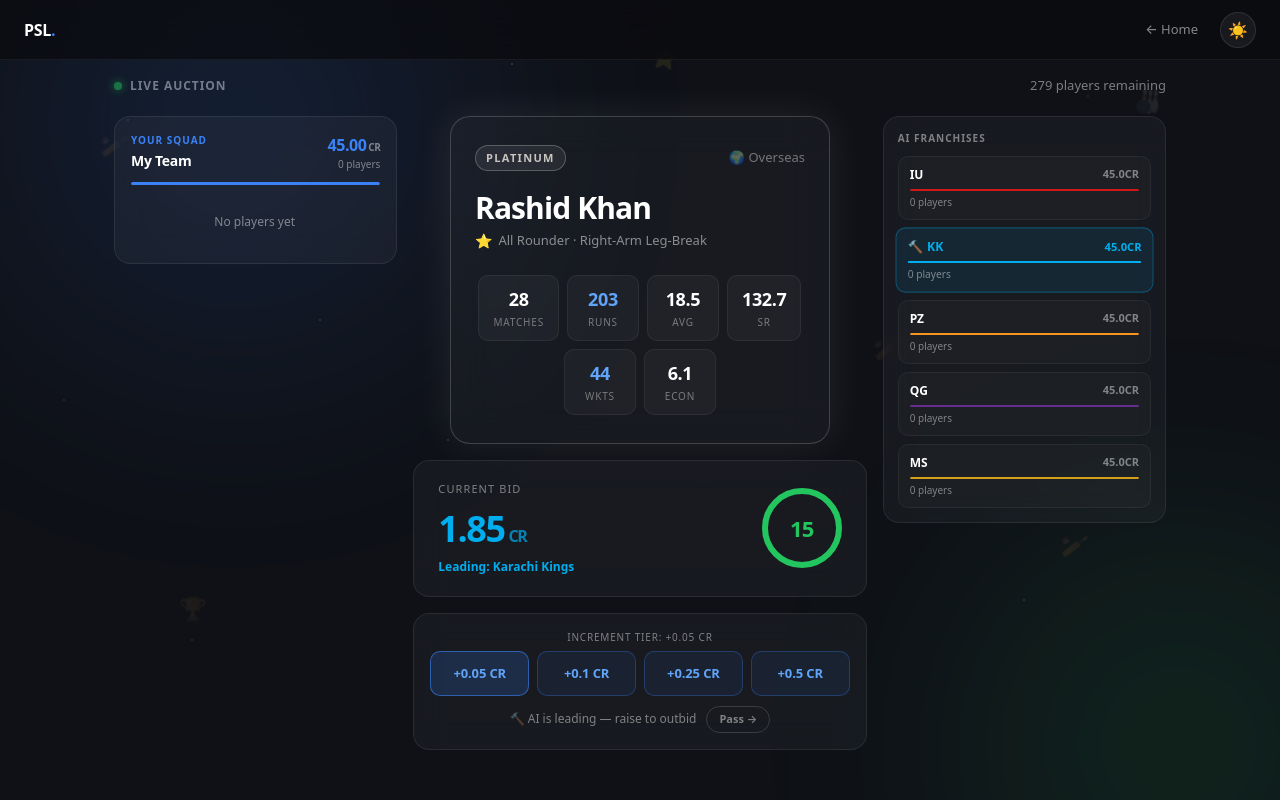
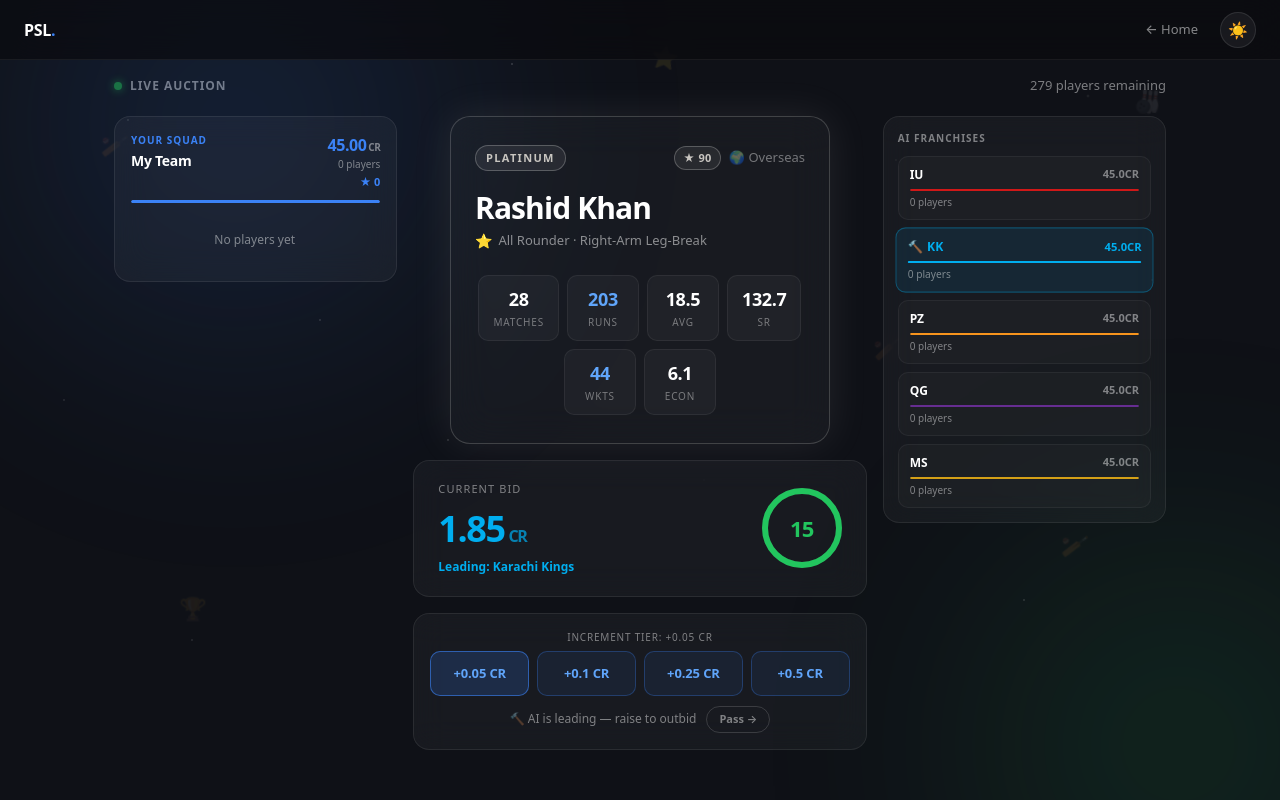
Before and after one commit to hasan-malik/cricket-auction, a React (Vite) app: page /cricket-auction/auction in a window 1280 px wide. Built offline with nearby package versions, Linux system fonts and the light colour scheme.

Commit message:
feat(ratings): display ratings on player cards and team panels, win by total rating

```diff
--- a/src/components/auction/PlayerCard.jsx
+++ b/src/components/auction/PlayerCard.jsx
@@ -84,9 +84,25 @@ export default function PlayerCard({ player, isNew }) {
         }}>
           {player.category}
         </span>
-        <span style={{ fontSize: '13px', color: 'rgba(255,255,255,0.4)' }}>
-          {player.nationality === 'Overseas' ? '🌍 Overseas' : '🇵🇰 Pakistani'}
-        </span>
+        <div style={{ display: 'flex', alignItems: 'center', gap: '8px' }}>
+          {player.rating != null && (
+            <span style={{
+              fontSize: '11px',
+              fontWeight: 700,
+              color: cat.text,
+              background: cat.bg,
+              padding: '3px 8px',
+              borderRadius: '9999px',
+              border: `1px solid ${cat.glow}44`,
+              letterSpacing: '0.04em',
+            }}>
+              ★ {player.rating}
+            </span>
+          )}
+          <span style={{ fontSize: '13px', color: 'rgba(255,255,255,0.4)' }}>
+            {player.nationality === 'Overseas' ? '🌍 Overseas' : '🇵🇰 Pakistani'}
+          </span>
+        </div>
       </div>
 
       {/* Player name */}
--- a/src/components/auction/TeamPanel.jsx
+++ b/src/components/auction/TeamPanel.jsx
@@ -65,6 +65,9 @@ export default function TeamPanel({ team, isUser, isLight }) {
               <span style={{ fontSize: '10px', fontWeight: 600, color: c.muted, marginLeft: '2px' }}>CR</span>
             </div>
             <div style={{ fontSize: '10px', color: c.muted }}>{team.squad.length} players</div>
+            <div style={{ fontSize: '11px', fontWeight: 700, color: accentColor, marginTop: '2px' }}>
+              ★ {team.squad.reduce((sum, p) => sum + (p.rating ?? 0), 0)}
+            </div>
           </div>
         </div>
 
--- a/src/components/players/PlayerBrowserCard.jsx
+++ b/src/components/players/PlayerBrowserCard.jsx
@@ -86,6 +86,7 @@ export default function PlayerBrowserCard({ player, index = 0, isStarred, onTogg
     >
       {/* ── Header ── */}
       <div style={{ display: 'flex', justifyContent: 'space-between', alignItems: 'flex-start', marginBottom: '14px' }}>
+        <div style={{ display: 'flex', alignItems: 'center', gap: '6px' }}>
           <span style={{
             fontSize: '10px',
             fontWeight: 700,
@@ -99,6 +100,19 @@ export default function PlayerBrowserCard({ player, index = 0, isStarred, onTogg
           }}>
             {player.category}
           </span>
+          <span style={{
+            fontSize: '10px',
+            fontWeight: 700,
+            color: cat.text,
+            background: cat.bg,
+            padding: '3px 8px',
+            borderRadius: '9999px',
+            border: `1px solid ${cat.glow}44`,
+            letterSpacing: '0.04em',
+          }}>
+            ★ {player.rating}
+          </span>
+        </div>
 
         <div style={{ display: 'flex', alignItems: 'center', gap: '8px' }}>
           <span style={{ fontSize: '13px', opacity: 0.55 }}>
--- a/src/pages/Results.jsx
+++ b/src/pages/Results.jsx
@@ -82,6 +82,7 @@ function PlayerRow({ player, rank, isLight }) {
 function SquadCard({ team, isUser, isLight }) {
   const sorted = sortSquad(team.squad);
   const spent = Math.round((auctionConfig.franchiseBudget - team.budget) * 1000) / 1000;
+  const rating = team.squad.reduce((sum, p) => sum + (p.rating ?? 0), 0);
   const accentColor = isUser ? '#3b82f6' : (team.franchise?.primaryColor ?? '#f59e0b');
   const c = { text: isLight ? '#111' : '#fff', muted: isLight ? '#6b7280' : 'rgba(255,255,255,0.45)', border: isLight ? 'rgba(0,0,0,0.08)' : 'rgba(255,255,255,0.08)' };
 
@@ -116,6 +117,7 @@ function SquadCard({ team, isUser, isLight }) {
         {/* Summary stats */}
         <div style={{ display: 'flex', gap: '8px', flexWrap: 'wrap' }}>
           <StatChip label="Players" value={sorted.length} accent />
+          <StatChip label="Rating" value={`★ ${rating}`} accent />
           <StatChip label="Spent" value={`${spent}CR`} />
           <StatChip label="Remaining" value={`${team.budget.toFixed(2)}CR`} />
         </div>
@@ -173,8 +175,9 @@ export default function Results() {
 
   const { user, aiTeams } = routeState;
   const aiTeamList = Object.values(aiTeams ?? {});
-  const bestAI = aiTeamList.reduce((best, t) => (!best || t.squad.length > best.squad.length ? t : best), null);
-  const userWon = !bestAI || user.squad.length >= bestAI.squad.length;
+  const totalRating = (team) => team.squad.reduce((sum, p) => sum + (p.rating ?? 0), 0);
+  const bestAI = aiTeamList.reduce((best, t) => (!best || totalRating(t) > totalRating(best) ? t : best), null);
+  const userWon = !bestAI || totalRating(user) >= totalRating(bestAI);
 
   const c = { text: isLight ? '#111' : '#fff', muted: isLight ? '#6b7280' : 'rgba(255,255,255,0.5)' };
 
@@ -206,7 +209,7 @@ export default function Results() {
           <p style={{ fontSize: '17px', color: c.muted, maxWidth: '520px', margin: '0 auto 32px' }}>
             You spent <strong style={{ color: '#60a5fa' }}>{Math.round((auctionConfig.franchiseBudget - user.budget) * 1000) / 1000} CR</strong> on{' '}
             <strong style={{ color: c.text }}>{user.squad.length} players</strong>.{' '}
-            {bestAI && <>Best AI ({bestAI.name}) got <strong style={{ color: c.text }}>{bestAI.squad.length} players</strong>.</>}
+            {bestAI && <>Best AI ({bestAI.name}) got <strong style={{ color: c.text }}>{bestAI.squad.length} players</strong> with rating <strong style={{ color: '#f59e0b' }}>★ {totalRating(bestAI)}</strong>.</>}
           </p>
 
           <div style={{ display: 'flex', gap: '12px', justifyContent: 'center', flexWrap: 'wrap' }}>
```
Lines whose indentation alone changed are shown as unchanged.
